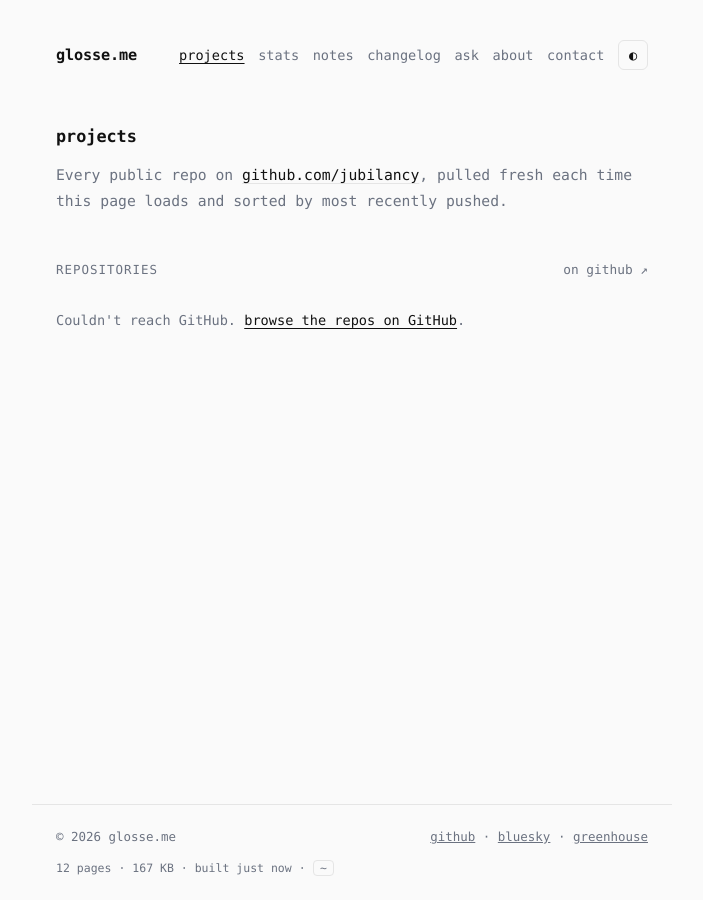
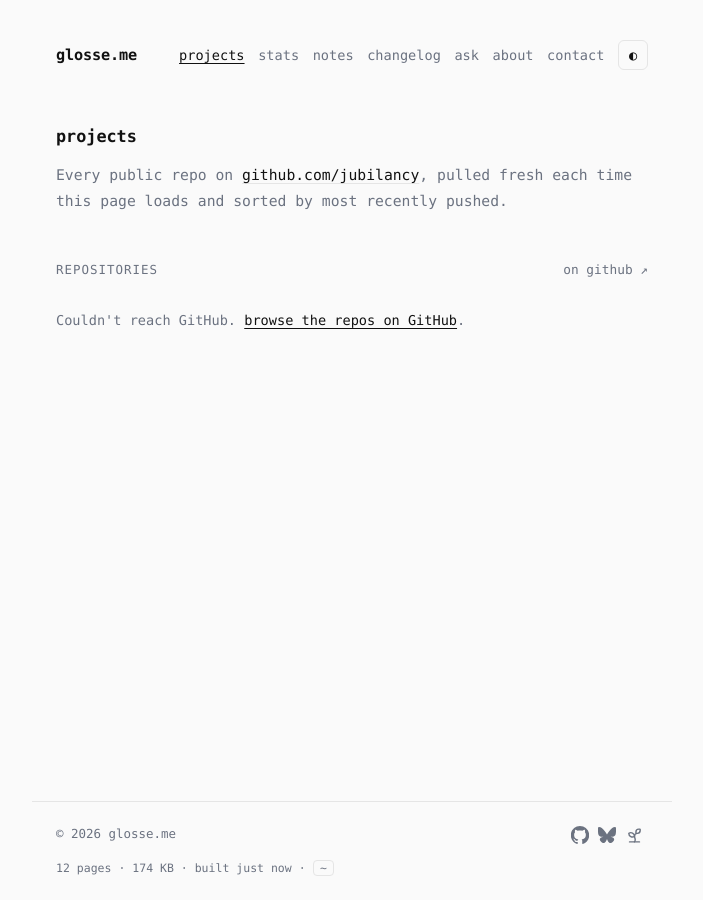
Before and after one commit to jubilancy/glosse.me, a Jekyll site: the page built from projects/index.html, in a window 1280 px wide. Shown: the whole page, without its empty margins (288-991 px from the left). Built offline with Jekyll 4.4.1, drawn with Linux system fonts in a browser that asks for light colours.

Commit message:
Use icons instead of text for footer social links
Co-Authored-By: Claude Sonnet 5.5 <noreply@anthropic.com>
Claude-Session: https://claude.ai/code/session_01Vwm2qoo1Q4tBJCGjWuaKgX

```diff
--- a/_includes/footer.html
+++ b/_includes/footer.html
@@ -1,5 +1,5 @@
 <footer>
   <span>© <span id="year"></span> {{ site.title }}{% if page.url == "/" %} · <a id="lastCommit" href="https://github.com/{{ site.github_repo }}/commits/main">last touched…</a>{% endif %}</span>
-  <span>{% for s in site.data.social %}<a href="{{ s.url }}">{{ s.title }}</a>{% unless forloop.last %} · {% endunless %}{% endfor %}</span>
+  <span>{% for s in site.data.social %}<a href="{{ s.url }}"{% if s.icon %} class="icon-link" aria-label="{{ s.title }}" title="{{ s.title }}"><i class="icon" style="--icon: url('/assets/icons/{{ s.icon }}.svg')" aria-hidden="true"></i>{% else %}>{{ s.title }}{% endif %}</a>{% unless forloop.last %} {% endunless %}{% endfor %}</span>
   <span class="build-stamp">__BUILD_PAGES__ pages · __BUILD_KB__ KB · built <time class="built-when" datetime="{{ site.time | date_to_xmlschema }}">{{ site.time | date: "%b %-d, %Y" }}</time> · <button type="button" class="term-open" id="termOpen" aria-label="Open terminal (~)" title="terminal (press ~)">~</button></span>
 </footer>
--- a/_sass/glosse.scss
+++ b/_sass/glosse.scss
@@ -465,6 +465,15 @@ footer {
 
 footer a { color: var(--muted); }
 
+footer .icon-link { display: inline-flex; vertical-align: middle; margin: 0 0.3rem; }
+footer .icon {
+  width: 1.1rem;
+  height: 1.1rem;
+  background-color: currentColor;
+  -webkit-mask: var(--icon) center / contain no-repeat;
+  mask: var(--icon) center / contain no-repeat;
+}
+
 /* ---------- a11y + responsive ---------- */
 
 :focus-visible {
```
Also changed, not shown: _data/social.yml (+4 -4 lines), assets/icons/bluesky.svg (added), assets/icons/github.svg (added), assets/icons/greenhouse.svg (added).
